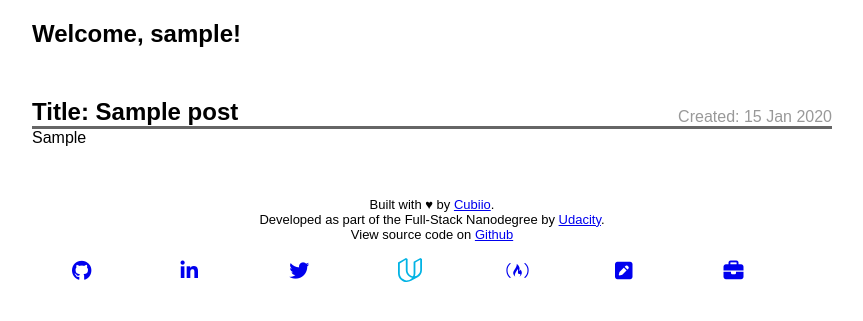
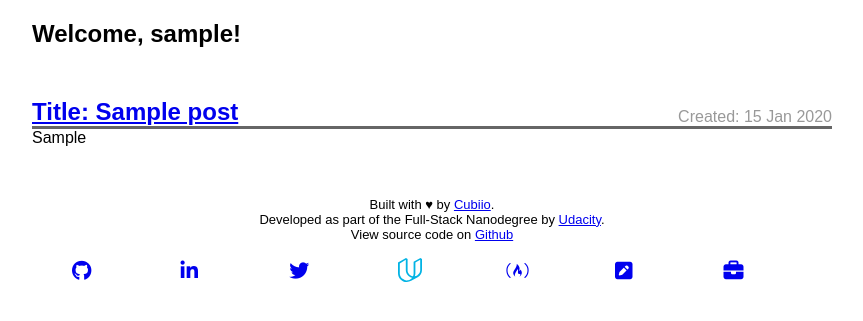
Before and after one commit to sam-atkins/fsnd-blog, a Python web app: template templates/main.html in a window 1280 px wide. Shown: the part 158-479 px from the top of the page, without its empty margins (208-1071 px from the left). Run offline with Jinja, Linux system fonts and the light colour scheme; the template is opened without the code that fills it: most values are stand-ins (such as "Sample title", 1, 10 or a date in 2020); some libraries are stand-ins or nearby versions.

Commit message:
feat: Post titles are URLs to permalink page

```diff
--- a/templates/main.html
+++ b/templates/main.html
@@ -9,7 +9,9 @@
 	{% for post in posts %}
 		<div class="blog">
 			<div class="blog-head">
-				<div class="blog-title">Title: {{post.title}}</div>
+				{# <a href="/{{post.key.integer_id()}}">{{post.title}}</a> #}
+				<div class="blog-title"><a href="/{{post.key.integer_id()}}">Title: {{post.title}}</a></div>
+				{# <div class="blog-title">Title: {{post.title}}</div> #}
 				<div class="blog-created">Created: {{post.created.strftime("%d %b %Y")}}</div>
 			</div>
 			<div class="blog-post">{{post.blogPost}}</div>
```
